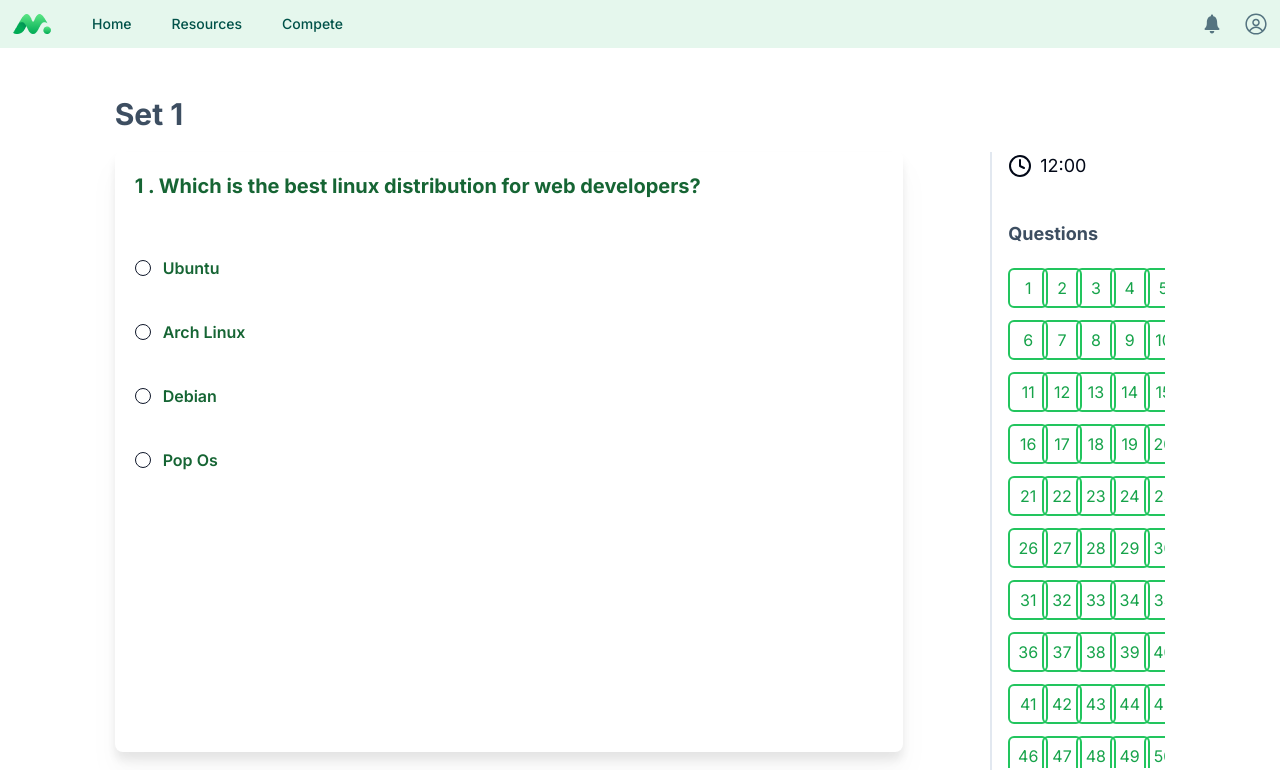
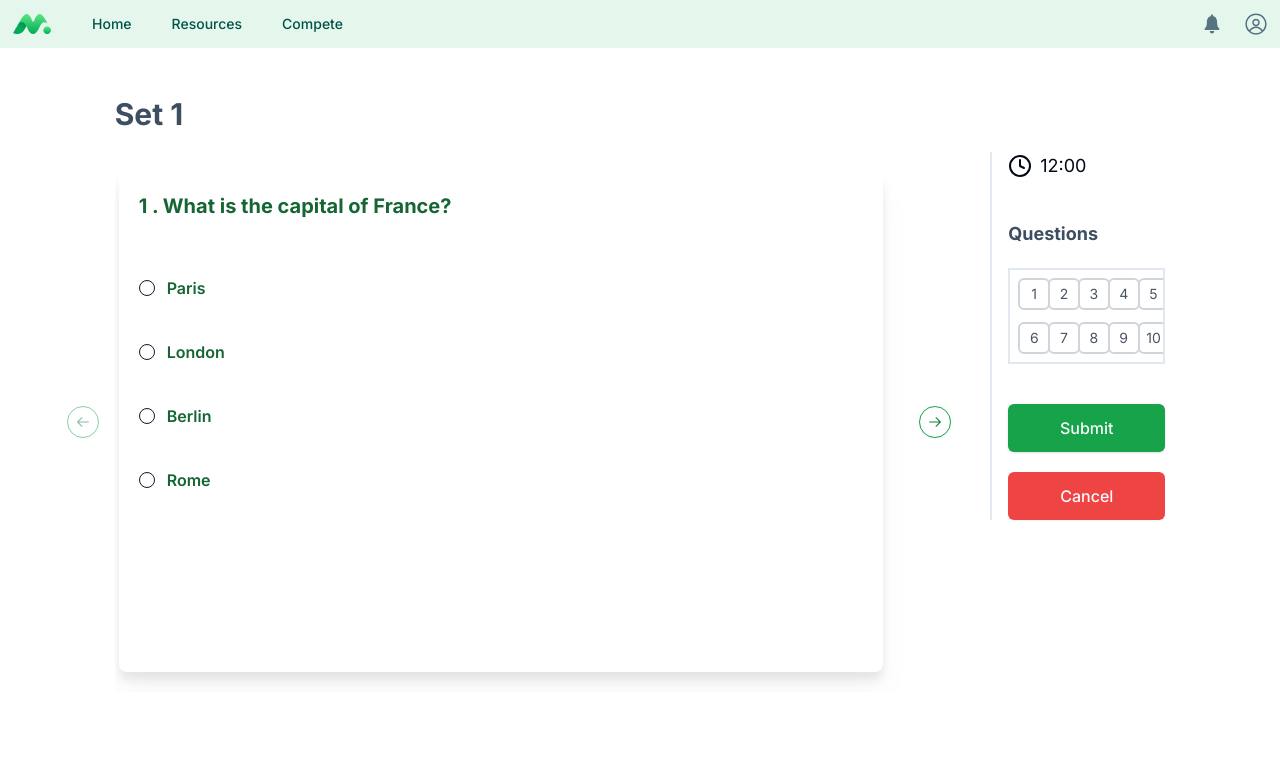
Before and after one commit to Suman196pokhrel/PyroPrep, a Next.js app: page /dashboard/1/1/1 in a window 1280 px wide. Shown: the top 770 px of the page. Built offline with nearby package versions, Linux system fonts and the light colour scheme.

Commit message:
added schadcn Carousal for quiz page

```diff
--- /dev/null
+++ b/actions/quiz.ts
@@ -0,0 +1,76 @@
+"use server";
+
+export const mockQuizData = async () => {
+  const data = [
+    {
+      id: "1",
+      title: "What is the capital of France?",
+      options: ["Paris", "London", "Berlin", "Rome"],
+    },
+    {
+      id: "2",
+      title: "Who wrote 'To Kill a Mockingbird'?",
+      options: [
+        "Harper Lee",
+        "Ernest Hemingway",
+        "F. Scott Fitzgerald",
+        "Mark Twain",
+      ],
+    },
+    {
+      id: "3",
+      title: "What is the chemical symbol for water?",
+      options: ["H2O", "CO2", "O2", "NaCl"],
+    },
+    {
+      id: "4",
+      title: "What is the largest planet in our solar system?",
+      options: ["Jupiter", "Saturn", "Neptune", "Mars"],
+    },
+    {
+      id: "5",
+      title: "Who painted the Mona Lisa?",
+      options: [
+        "Leonardo da Vinci",
+        "Pablo Picasso",
+        "Vincent van Gogh",
+        "Michelangelo",
+      ],
+    },
+    {
+      id: "6",
+      title: "What is the primary ingredient in guacamole?",
+      options: ["Avocado", "Tomato", "Onion", "Lemon"],
+    },
+    {
+      id: "7",
+      title: "Which planet is known as the Red Planet?",
+      options: ["Mars", "Venus", "Mercury", "Uranus"],
+    },
+    {
+      id: "8",
+      title: "Who discovered penicillin?",
+      options: [
+        "Alexander Fleming",
+        "Louis Pasteur",
+        "Marie Curie",
+        "Isaac Newton",
+      ],
+    },
+    {
+      id: "9",
+      title: "What is the smallest prime number?",
+      options: ["2", "1", "3", "5"],
+    },
+    {
+      id: "10",
+      title: "What is the longest river in the world?",
+      options: ["Nile", "Amazon", "Yangtze", "Mississippi"],
+    },
+  ];
+
+  return {
+    success: "Data retrived successfully",
+    data,
+  };
+};
--- a/app/dashboard/[domainId]/[subDomainId]/[quizid]/page.tsx
+++ b/app/dashboard/[domainId]/[subDomainId]/[quizid]/page.tsx
@@ -1,8 +1,10 @@
+"use client"
+import { mockQuizData } from '@/actions/quiz'
 import { Button } from '@/components/atoms/button'
 import { QuestionStatGrid } from '@/components/quiz/QuestionStatGrid'
-import { QuizCard } from '@/components/quiz/QuizCard'
+import { Question, QuizCards } from '@/components/quiz/QuizCard'
 import { Clock } from 'lucide-react'
-import React from 'react'
+import React, { useEffect, useState } from 'react'
 
 interface IndieQuizProps {
     params: { quizid: string }
@@ -13,23 +15,39 @@ const IndieQuiz = (
         params
     }: IndieQuizProps
 ) => {
+
+
+    const [questions, setQuestions] = useState<Question[] | undefined>(undefined)
+    const fetchQuestions = async () => {
+        const response = await mockQuizData()
+        console.log(response)
+        setQuestions(response.data)
+    }
+
+    useEffect(() => {
+        fetchQuestions()
+    }, [])
+
+
     return (
         <section className='flex items-start gap-10 justify-between  mt-5'>
             {/* LEFT  */}
             <div className='w-9/12 flex flex-col gap-5'>
-                <QuizCard
-                    data={{ id: "1", title: "Which is the best linux distribution for web developers?", options: ["Ubuntu", "Arch Linux", "Debian", "Pop Os"] }}
-                />
+                {questions && (
+                    <QuizCards
+                        data={questions}
+                    />
+                )}
 
                 {/* CONTROLS  */}
-                <div className='flex items-center justify-center gap-36 w-full'>
+                {/* <div className='flex items-center justify-center gap-36 w-full'>
                     <Button variant={"pyroPrimaryOutline"} className='p-7 text-base'>
                         Previous
                     </Button>
                     <Button variant={"pyroPrimaryOutline"} className='p-7 text-base'>
                         Next
                     </Button>
-                </div>
+                </div> */}
             </div>
 
 
@@ -43,7 +61,7 @@ const IndieQuiz = (
                     <p className='text-lg'>12:00</p>
                 </div>
 
-                <QuestionStatGrid />
+                {questions && (<QuestionStatGrid data={questions} />)}
 
                 {/* CONTROL GROUP  */}
                 <div className='flex flex-col gap-5'>
--- a/components/atoms/carousel.tsx
+++ b/components/atoms/carousel.tsx
@@ -208,7 +208,7 @@ const CarouselPrevious = React.forwardRef<
             className={cn(
                 "absolute  h-8 w-8 rounded-full",
                 orientation === "horizontal"
-                    ? "left-5 top-1/2 -translate-y-1/2"
+                    ? "-left-12 top-1/2 -translate-y-1/2"
                     : "-top-12 left-1/2 -translate-x-1/2 rotate-90",
                 className
             )}
@@ -237,7 +237,7 @@ const CarouselNext = React.forwardRef<
             className={cn(
                 "absolute h-8 w-8 rounded-full",
                 orientation === "horizontal"
-                    ? "right-5 top-1/2 -translate-y-1/2"
+                    ? "-right-12 top-1/2 -translate-y-1/2"
                     : "-bottom-12 left-1/2 -translate-x-1/2 rotate-90",
                 className
             )}
--- a/components/quiz/QuestionStatGrid.tsx
+++ b/components/quiz/QuestionStatGrid.tsx
@@ -1,5 +1,6 @@
 import { Clock } from 'lucide-react'
 import React from 'react'
+import { Question } from './QuizCard'
 
 
 function generateDummyArray(n: number) {
@@ -10,8 +11,14 @@ function generateDummyArray(n: number) {
     return array
 }
 
+interface QuestionStatGridProps {
+    data: Question[]
+}
 
-export const QuestionStatGrid = () => {
+
+export const QuestionStatGrid = (
+    { data }: QuestionStatGridProps
+) => {
 
     const dummyArray = generateDummyArray(100)
 
@@ -22,13 +29,13 @@ export const QuestionStatGrid = () => {
 
 
             {/* GRID CONTAINER  */}
-            <div className='grid grid-cols-5  w-full gap-3 mt-5 h-[500px] overflow-x-hidden overflow-y-auto'>
-                {dummyArray.map((item, index) => (
-                    <p key={index} className='border-2 border-green-500 text-green-600
-                    cursor-pointer hover:bg-green-600 hover:text-white
-                    rounded-md w-10 h-10 flex items-center justify-center
+            <div className='grid grid-cols-5 w-full  gap-3 mt-5 max-h-[300px] overflow-x-hidden overflow-y-auto p-2 border-2'>
+                {data.map((question, index) => (
+                    <p key={index} className='border-2 border-gray-300 text-gray-600
+                    cursor-pointer hover:bg-green-600 hover:border-none hover:text-white
+                    rounded-md w-8 h-8 flex items-center justify-center text-sm
                     transition-all ease-linear'>
-                        {item}
+                        {question.id}
                     </p>
                 ))}
             </div>
--- a/components/quiz/QuizCard.tsx
+++ b/components/quiz/QuizCard.tsx
@@ -1,11 +1,13 @@
 "use client"
 import React from 'react'
 import { Input } from '../atoms/input'
+import { WheelGesturesPlugin } from "embla-carousel-wheel-gestures"
 import { RadioGroup, RadioGroupItem } from '../atoms/radiogroup'
 import { Label } from '../atoms/label'
+import { Carousel, CarouselContent, CarouselItem, CarouselNext, CarouselPrevious } from '../atoms/carousel'
 
 
-interface Question {
+export interface Question {
     id: string
     title: string
     options: string[]
@@ -13,14 +15,47 @@ interface Question {
 
 
 interface QuizCardProps {
-    data: Question
+    data: Question[]
 }
 
-export const QuizCard = ({
+export const QuizCards = ({
     data
 }: QuizCardProps) => {
     return (
-        <div className='flex flex-col justify-start gap-10 pt-5 px-5 w-full h-[600px] rounded-lg drop-shadow-xl bg-white p-2 '>
+        <Carousel orientation="horizontal" className='w-full' plugins={[
+
+        ]}>
+            <CarouselContent>
+                {data.map((question, index) => (
+                    <CarouselItem key={index} className=' p-5 flex items-center justify-center'>
+                        <div className='flex  flex-col space-y-10 p-5 w-full h-[500px] rounded-lg drop-shadow-xl bg-white'>
+                            <h2 className=' font-bold text-xl text-green-800'><span>{question.id} . </span>{question.title}</h2>
+                            <fieldset className=''>
+                                <RadioGroup>
+                                    {question.options.map((item, index) => (
+                                        <div key={index} className='flex items-center space-x-3 my-4 cursor-pointer text-green-800'>
+                                            <RadioGroupItem value={item} id={index.toString()} className='text-green-600' />
+                                            <Label className='cursor-pointer text-base font-semibold' htmlFor={index.toString()}>{item}</Label>
+                                        </div>
+                                    ))}
+
+                                </RadioGroup>
+
+                            </fieldset>
+                        </div>
+                    </CarouselItem>
+                ))}
+            </CarouselContent>
+            <CarouselPrevious className='border-green-600 text-green-700' />
+            <CarouselNext className='border-green-600 text-green-700' />
+        </Carousel>
+    )
+}
+
+
+
+
+{/* <div className='flex flex-col justify-start gap-10 pt-5 px-5 w-full h-[600px] rounded-lg drop-shadow-xl bg-white p-2 '>
     <h2 className=' font-bold text-xl text-green-800'><span>{data.id} . </span>{data.title}</h2>
     <fieldset className=''>
         <RadioGroup>
@@ -34,6 +69,4 @@ export const QuizCard = ({
         </RadioGroup>
 
     </fieldset>
-        </div>
-    )
-}
+</div> */}
--- a/package.json
+++ b/package.json
@@ -28,7 +28,8 @@
     "bcryptjs": "^2.4.3",
     "class-variance-authority": "^0.7.0",
     "clsx": "^2.1.0",
-    "embla-carousel-react": "^8.0.0",
+    "embla-carousel-react": "^8.0.1",
+    "embla-carousel-wheel-gestures": "^8.0.0-rc05",
     "framer-motion": "^11.0.14",
     "lucide-react": "^0.358.0",
     "mailtrap": "^3.3.0",
```
Also changed, not shown: 1 other file (tests, documents, lock files or other folders). Lines whose indentation alone changed are shown as unchanged.
